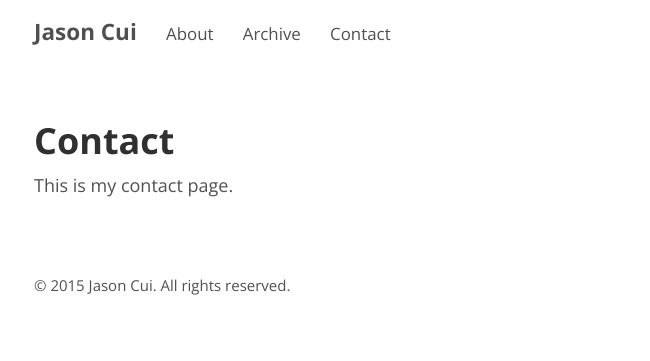
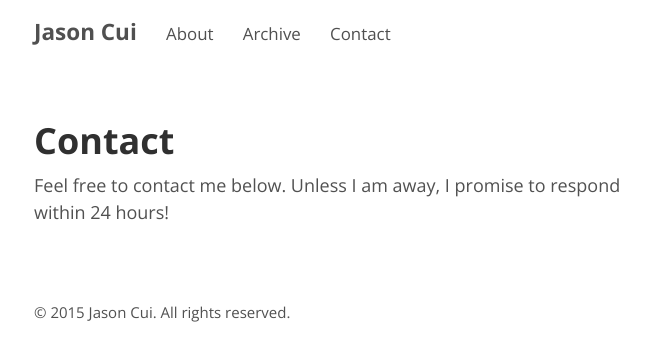
Before and after one commit to jasoncui/jasoncui.github.io, a Jekyll site: the page built from contact.md, in a window 1280 px wide. Shown: the top 361 px of the page, without its empty margins (291-941 px from the left). Built offline with Jekyll 4.4.1, drawn with Linux system fonts in a browser that asks for light colours.

Commit message:
new contact page

```diff
--- a/contact.md
+++ b/contact.md
@@ -3,4 +3,4 @@ layout: page
 title: Contact
 ---
 
-This is my contact page.
+Feel free to contact me below. Unless I am away, I promise to respond within 24 hours!
```
